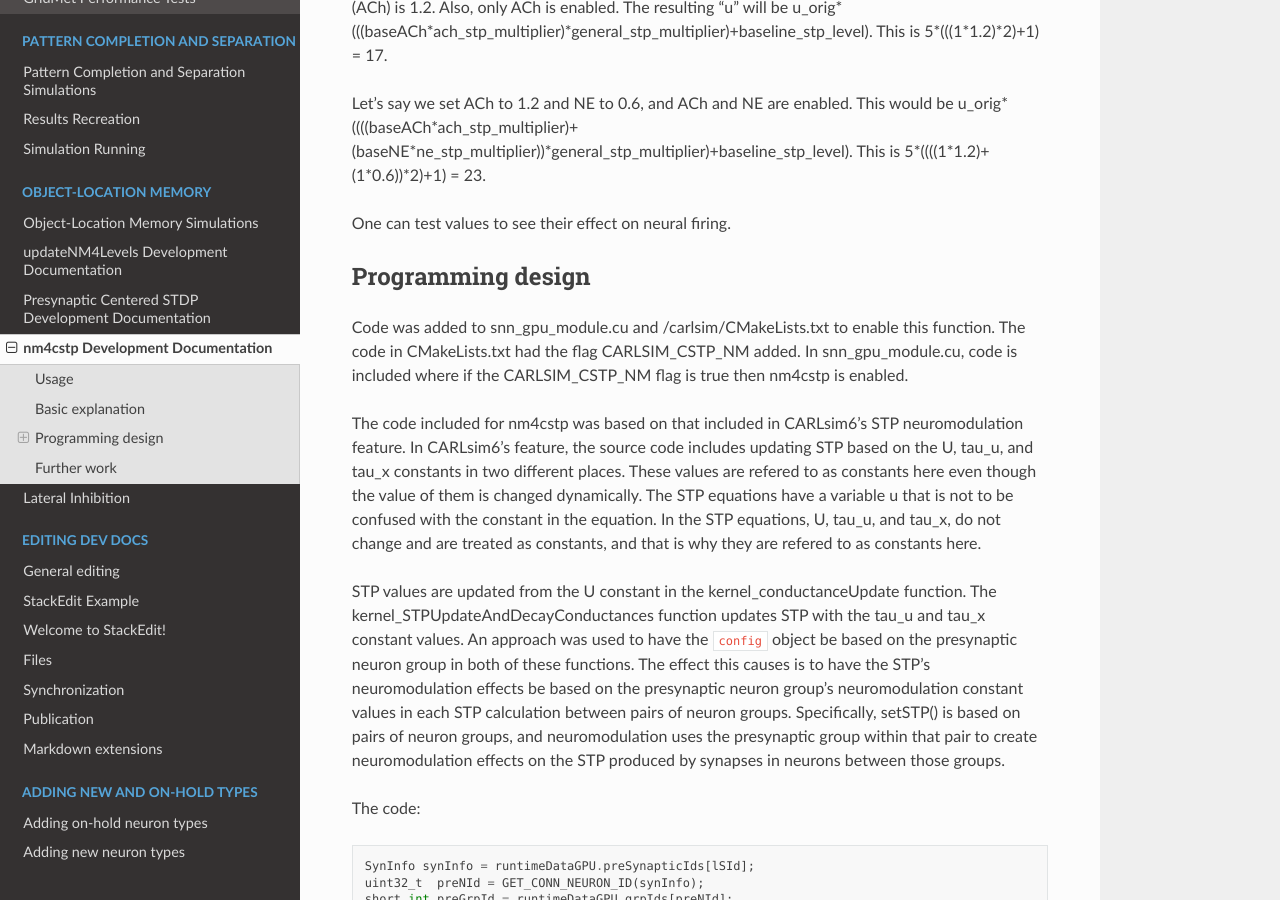
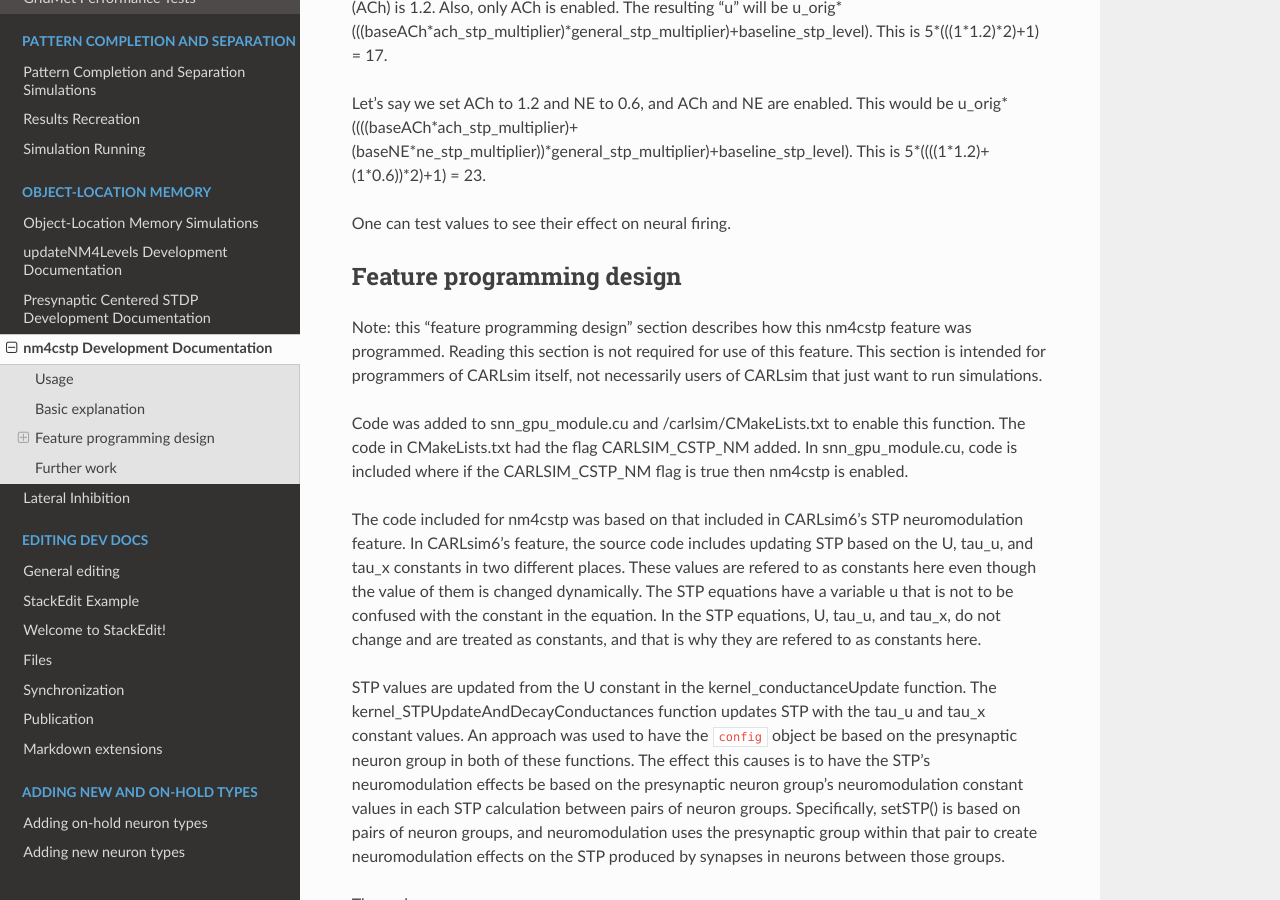
Before and after one commit to Hippocampome-Org/hco_dev_docs, a Sphinx documentation site: the page built from docs/oblomem/nm4cstp.md, in a window 1280 px wide and 900 px high, scrolled down 1814 px. Built offline with Sphinx 7.4.7 and the Read the Docs theme 3.1.0, drawn with Linux system fonts in a browser that asks for light colours.

Commit message:
added to nm4cstp page

```diff
--- a/docs/oblomem/nm4cstp.md
+++ b/docs/oblomem/nm4cstp.md
@@ -53,7 +53,9 @@ Let’s say we set ACh to 1.2 and NE to 0.6, and ACh and NE are enabled. This wo
 
 One can test values to see their effect on neural firing.
 
-## Programming design
+## Feature programming design
+
+Note: this "feature programming design" section describes how this nm4cstp feature was programmed. Reading this section is not required for use of this feature. This section is intended for programmers of CARLsim itself, not necessarily users of CARLsim that just want to run simulations.
 
 Code was added to snn_gpu_module.cu and /carlsim/CMakeLists.txt to enable this function. The code in CMakeLists.txt had the flag CARLSIM_CSTP_NM added. In snn_gpu_module.cu, code is included where if the CARLSIM_CSTP_NM flag is true then nm4cstp is enabled.
 
```
